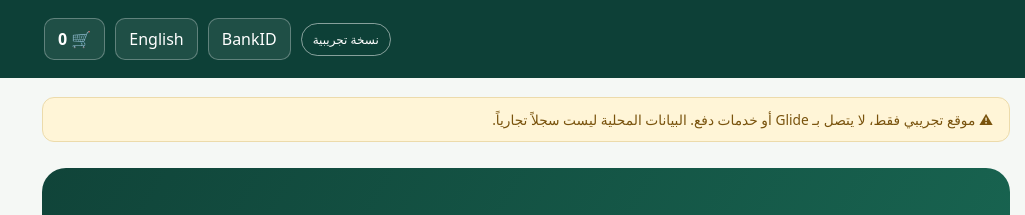
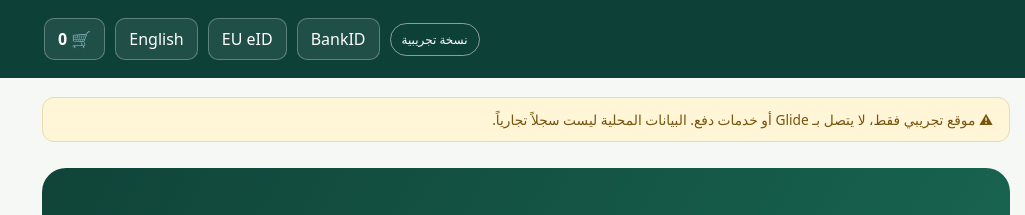
Before and after one commit to HGW-Online/Eco-smart-mall, a plain HTML site: page site/index.html in a window 1280 px wide. Shown: the top 215 px of the page, 0-1025 px from the left. Drawn offline with Linux system fonts and the light colour scheme.

Commit message:
Add European electronic identity sign-in entry point

```diff
--- a/site/index.html
+++ b/site/index.html
@@ -12,7 +12,7 @@
 <a class="skip" href="#view">Skip to content</a>
 <header class="topbar">
   <a class="brand" href="#home" aria-label="Eco Smart Mall"><span class="brandmark">✳</span><span>ECO <strong>SMART</strong> MALL<small id="tagline">تجارة أكثر عدالة واستدامة</small></span></a>
-  <div class="header-actions"><span class="demo-label" data-i18n="demo">نسخة تجريبية</span><button id="bankidLogin" class="light-btn" type="button" aria-haspopup="dialog">BankID</button><button id="lang" class="light-btn" type="button">English</button><button id="cartBtn" class="light-btn" type="button" aria-label="Cart">🛒 <b id="cartCount">0</b></button></div>
+  <div class="header-actions"><span class="demo-label" data-i18n="demo">نسخة تجريبية</span><button id="bankidLogin" class="light-btn" type="button" aria-haspopup="dialog">BankID</button><button id="euEidLogin" class="light-btn" type="button" aria-haspopup="dialog" aria-label="European electronic identity">EU eID</button><button id="lang" class="light-btn" type="button">English</button><button id="cartBtn" class="light-btn" type="button" aria-label="Cart">🛒 <b id="cartCount">0</b></button></div>
 </header>
 <div class="app-shell">
   <aside class="sidebar" aria-label="Navigation"><nav id="nav"></nav><div class="sidefoot" id="sidefoot">لا توجد مدفوعات حقيقية أو حسابات عملاء</div></aside>
```
